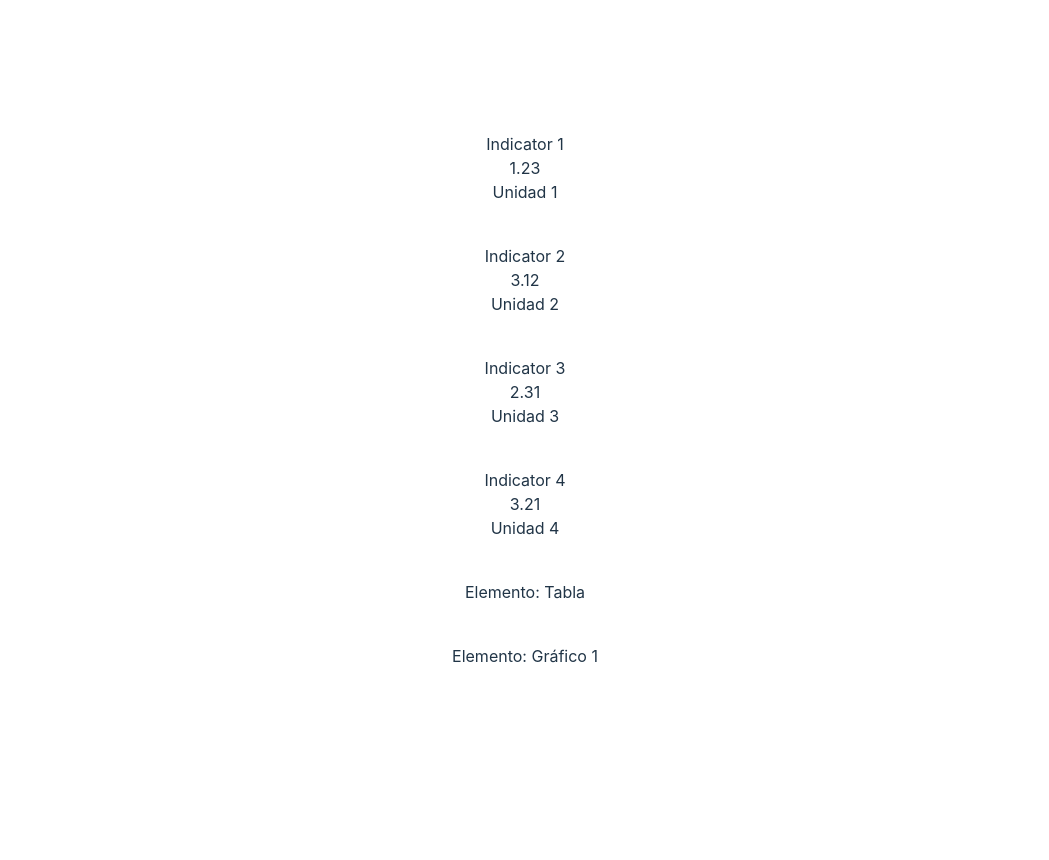
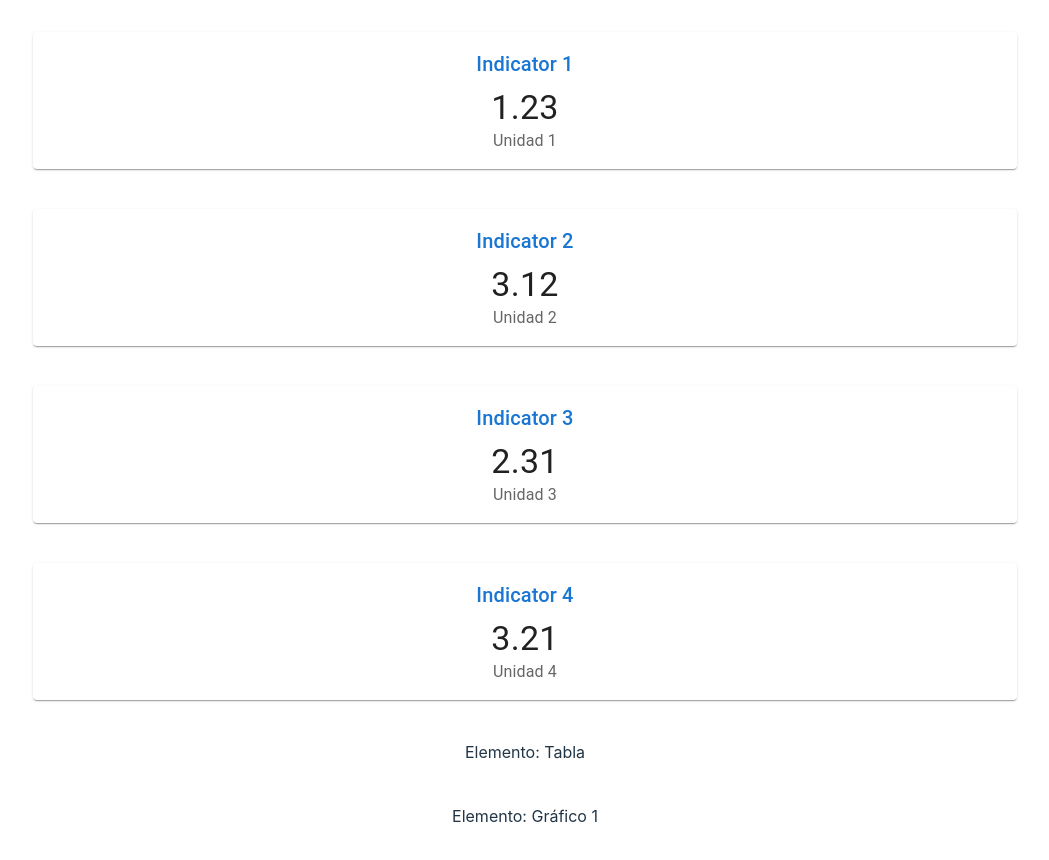
Before and after one commit to JarenPOL1015/dashboard, a React (Vite) app: page / in a window 1280 px wide. Shown: the whole page, without its empty margins (115-1164 px from the left). Before the commit the page ends 800 px from the top, so only its background shows below. Built offline with nearby package versions, Linux system fonts and the light colour scheme.

Commit message:
Paper y Typography

```diff
--- a/src/components/IndicatorWeather.tsx
+++ b/src/components/IndicatorWeather.tsx
@@ -1,3 +1,6 @@
+import Typography from '@mui/material/Typography';
+import Paper from '@mui/material/Paper';
+
 interface Indicator {
     title?: String;
     subtitle?: String;
@@ -6,10 +9,23 @@ interface Indicator {
 
 export default function IndicatorWeather(config: Indicator) {
     return (
-        <>
-            {config.title ?? "Titulo N/A"}<br/>
-            {config.value ?? "Valor N/A"}<br/>
-            {config.subtitle ?? "Subtítulo N/A"}
-        </>
+        <Paper
+             sx={{
+               p: 2,
+               display: 'flex',
+               flexDirection: 'column'
+             }}
+           >
+             <Typography component="h2" variant="h6"
+                         color="primary" gutterBottom>
+                 {config.title}
+             </Typography>
+             <Typography component="p" variant="h4">
+                 {(config?.value ?? "").toString()}
+             </Typography>
+             <Typography color="text.secondary" sx={{ flex: 1 }}>
+                 {config.subtitle}
+             </Typography>
+         </Paper>
     )
 }
```
